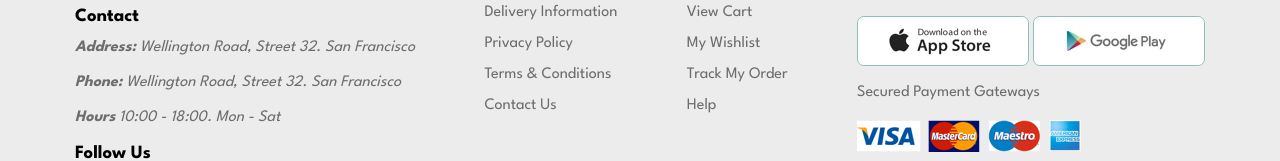
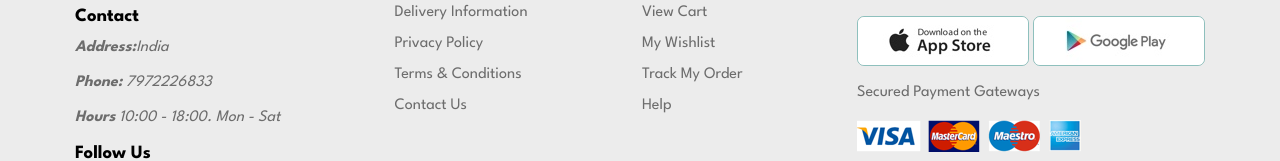
Before and after one commit to prathmesh7972/Ecommerce_website, a plain HTML site: page index.html in a window 1280 px wide. Shown: the part 4340-4501 px from the top of the page. Drawn offline with Linux system fonts and the light colour scheme.

Commit message:
new commit

```diff
--- a/index.html
+++ b/index.html
@@ -372,8 +372,8 @@
           <br>
           <h3>Contact</h3>
           <address>
-            <p><b>Address:</b> Wellington Road, Street 32. San Francisco</p>
-            <p><b>Phone:</b> Wellington Road, Street 32. San Francisco</p>
+            <p><b>Address:</b>India</p>
+            <p><b>Phone:</b> 7972226833</p>
             <p><b>Hours</b> 10:00 - 18:00. Mon - Sat</p>
           </address>
           <h3>Follow Us</h3>
```
